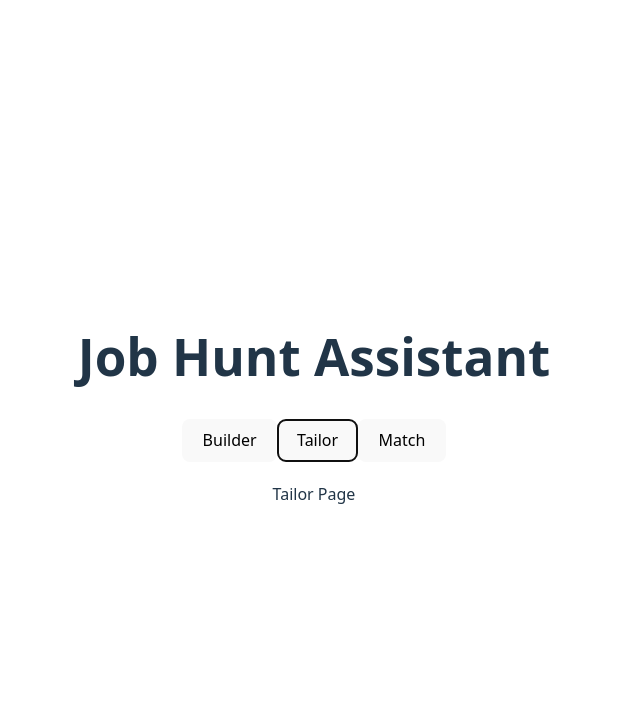
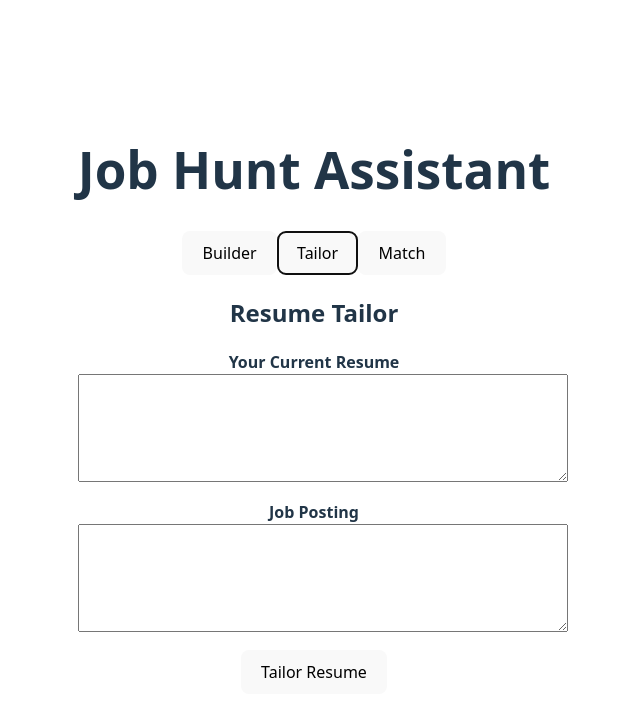
Before and after one commit to Groovyfalafel/Job_Sniper, a React (Vite) app in the folder frontend/my-app/: page / in a window 1280 px wide. Both pictures are taken after a click on the button "Tailor". Shown: the top 716 px of the page, without its empty margins (326-966 px from the left). Built offline with nearby package versions, Linux system fonts and the light colour scheme.

Commit message:
added the resume builder + resume tailor + resume match

```diff
--- a/frontend/my-app/src/App.jsx
+++ b/frontend/my-app/src/App.jsx
@@ -1,12 +1,157 @@
-
 import './App.css'
 import { useState } from "react";
+import TextAreaBlock from "./Components/textAreaBlock";
+import OutputBox from "./components/OutputBox";
+import api from "./api";
+
+
+function BuilderPage() {
+  const [education, setEducation] = useState("");
+  const [experience, setExperience] = useState("");
+  const [projects, setProjects] = useState("");
+  const [skills, setSkills] = useState("");
+  const [result, setResult] = useState("");
+
+  const handleGenerate = async () => {
+  setResult("Generating resume...");
+
+  try {
+    const res = await api.post("/build-resume", {
+      education,
+      experience,
+      projects,
+      skills,
+    });
+
+    setResult(res.data.resume);
+  } catch (error) {
+    console.error(error);
+    setResult("Something went wrong.");
+  }
+};
+
+  return (
+    <div>
+      <h2>Resume Builder</h2>
+
+      <TextAreaBlock label="Education" value={education} onChange={setEducation} />
+      <TextAreaBlock label="Experience" value={experience} onChange={setExperience} />
+      <TextAreaBlock label="Projects" value={projects} onChange={setProjects} />
+      <TextAreaBlock label="Skills" value={skills} onChange={setSkills} />
+
+      <button onClick={handleGenerate}>
+  Generate Resume
+</button>
+
+
+      <OutputBox title="Generated Resume" content={result} />
+    </div>
+  );
+}
+
+function TailorPage() {
+  const [resume, setResume] = useState("");
+  const [job, setJob] = useState("");
+  const [result, setResult] = useState("");
+
+  const handleTailor = async () => {
+  setResult("Tailoring resume...");
+
+  try {
+    const res = await api.post("/tailor-resume", {
+      resume,
+      job,
+    });
+
+    setResult(res.data.resume);
+  } catch (err) {
+    setResult("Error tailoring resume.");
+  }
+};
+
+  return (
+    <div>
+      <h2>Resume Tailor</h2>
+
+      <TextAreaBlock
+        label="Your Current Resume"
+        value={resume}
+        onChange={setResume}
+      />
+
+      <TextAreaBlock
+        label="Job Posting"
+        value={job}
+        onChange={setJob}
+      />
+
+      <button onClick={handleTailor}>
+  Tailor Resume
+</button>
+
+
+      <OutputBox title="Tailored Resume" content={result} />
+    </div>
+  );
+}
+
+function MatchPage() {
+  const [resume, setResume] = useState("");
+  const [job, setJob] = useState("");
+  const [result, setResult] = useState("");
+
+  const handleMatch = async () => {
+  setResult("Analyzing match...");
+
+  try {
+    const res = await api.post("/match-resume", {
+      resume,
+      job,
+    });
+
+    const data = res.data;
+
+    setResult(
+      `Match Score: ${data.score}\n\nMissing Skills:\n${data.missing_skills.join(
+        "\n"
+      )}`
+    );
+  } catch (err) {
+    setResult("Error analyzing match.");
+  }
+};
+
+  return (
+    <div>
+      <h2>Resume ↔ Job Match</h2>
+
+      <TextAreaBlock
+        label="Your Resume"
+        value={resume}
+        onChange={setResume}
+      />
+
+      <TextAreaBlock
+        label="Job Posting"
+        value={job}
+        onChange={setJob}
+      />
+
+      <button onClick={handleMatch}>
+  Analyze Match
+</button>
+
+
+      <OutputBox title="Match Analysis" content={result} />
+    </div>
+  );
+}
 
 function App() {
   const [page, setPage] = useState("builder");
 
   return (
-    <div style={{ padding: 20 }}>
+    <div style={{ padding: 20, maxWidth: 900, margin: "0 auto" }}>
       <h1>Job Hunt Assistant</h1>
 
       <div style={{ marginBottom: 20 }}>
@@ -15,9 +160,9 @@ function App() {
         <button onClick={() => setPage("match")}>Match</button>
       </div>
 
-      {page === "builder" && <div>Builder Page</div>}
-      {page === "tailor" && <div>Tailor Page</div>}
-      {page === "match" && <div>Match Page</div>}
+      {page === "builder" && <BuilderPage />}
+      {page === "tailor" && <TailorPage />}
+      {page === "match" && <MatchPage />}
     </div>
   );
 }
--- /dev/null
+++ b/frontend/my-app/src/Components/outputBox.jsx
@@ -0,0 +1,10 @@
+export default function OutputBox({ title, content }) {
+  if (!content) return null;
+
+  return (
+    <div style={{ marginTop: 20, border: "1px solid #ccc", padding: 12 }}>
+      <h3>{title}</h3>
+      <pre style={{ whiteSpace: "pre-wrap" }}>{content}</pre>
+    </div>
+  );
+}
--- /dev/null
+++ b/frontend/my-app/src/Components/textAreaBlock.jsx
@@ -0,0 +1,13 @@
+export default function TextAreaBlock({ label, value, onChange }) {
+  return (
+    <div style={{ marginBottom: 12 }}>
+      <label style={{ fontWeight: "bold" }}>{label}</label>
+      <textarea
+        value={value}
+        onChange={(e) => onChange(e.target.value)}
+        rows={6}
+        style={{ width: "100%", padding: 8 }}
+      />
+    </div>
+  );
+}
--- /dev/null
+++ b/frontend/my-app/src/api.js
@@ -0,0 +1,10 @@
+import axios from "axios";
+
+const api = axios.create({
+  baseURL: "http://localhost:5173", // backend runs here
+  headers: {
+    "Content-Type": "application/json",
+  },
+});
+
+export default api;
--- a/package.json
+++ b/package.json
@@ -1,5 +1,6 @@
 {
   "dependencies": {
+    "axios": "^1.13.4",
     "react": "^19.2.4",
     "react-dom": "^19.2.4"
   },
```
Also changed, not shown: 1 other file (tests, documents, lock files or other folders).
